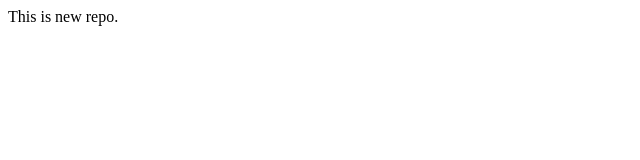
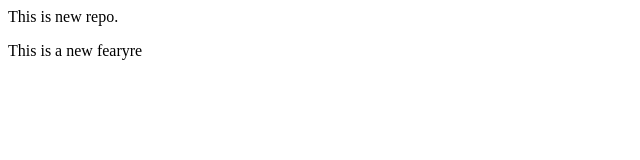
Before and after one commit to Vaishnavi-P1351/localrepo, a plain HTML site: page index.html in a window 1280 px wide. Shown: the whole page, without its empty margins (0-640 px from the left). Drawn offline with Linux system fonts and the light colour scheme.

Commit message:
Addnew feartre

```diff
--- a/index.html
+++ b/index.html
@@ -1 +1,2 @@
 <p>This is new repo.</p>
+<p>This is a new fearyre</p>
```
